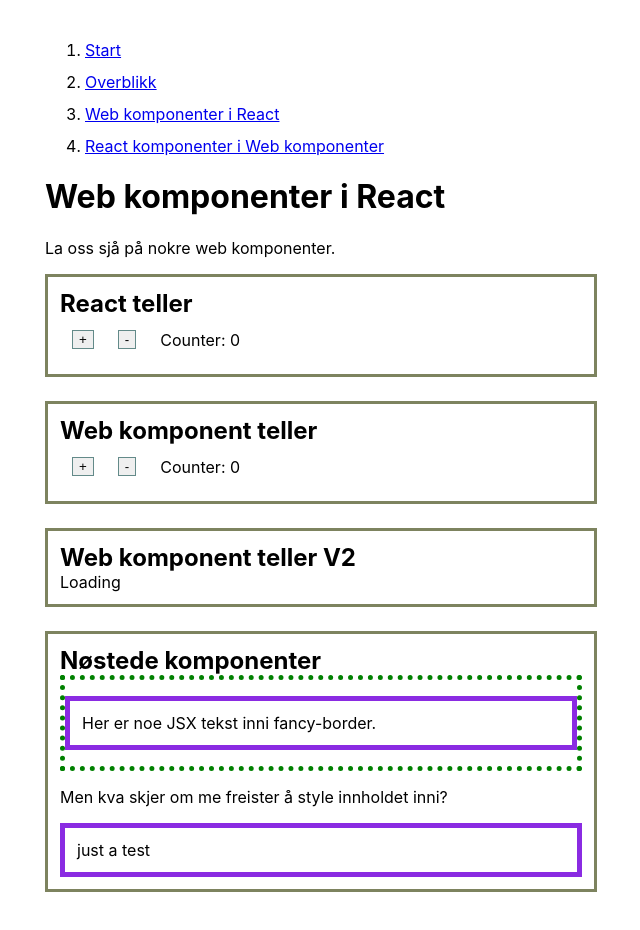
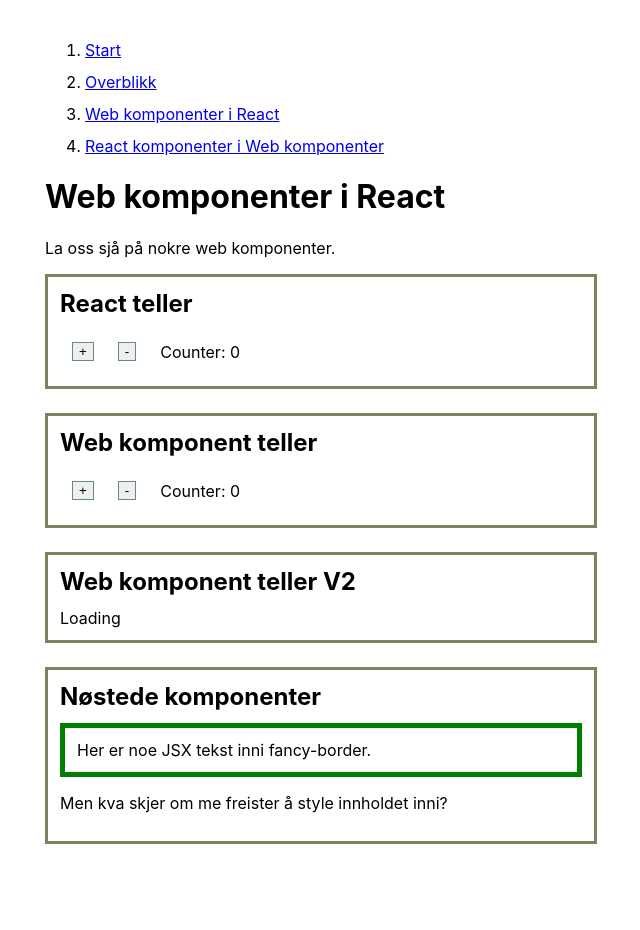
Before and after one commit to nilsnh/intro-to-vanilla-web-components-in-react, a Next.js app: page /web-components-in-react in a window 1280 px wide. Shown: the top 930 px of the page, without its empty margins (319-959 px from the left). After the commit the page ends 892 px from the top, so only its background shows below. Built offline with nearby package versions, Linux system fonts and the light colour scheme.

Commit message:
use fat arrows in class

```diff
--- a/components/example.js
+++ b/components/example.js
@@ -6,6 +6,7 @@ export default function Example({ title, children }) {
       <style jsx>{`
         h2 {
           margin: 0;
+          margin-bottom: var(--spacing-small);
         }
         section {
           border: 3px solid var(--moz-green);
--- a/pages/web-components-in-react.js
+++ b/pages/web-components-in-react.js
@@ -27,14 +27,12 @@ export default function WCInReact() {
       </Example>
       <Example title="Nøstede komponenter">
         <WebComponentLoader load={['fancy-border']}>
-          <fancy-border color="green">
-            <p className="fancy-border">
-              Her er noe JSX tekst inni fancy-border.
-            </p>
+          <fancy-border color="green" party="false">
+            <span>Her er noe JSX tekst inni fancy-border.</span>
           </fancy-border>
           <p>Men kva skjer om me freister å style innholdet inni?</p>
         </WebComponentLoader>
-        <style jsx global>
+        {/* <style jsx global>
           {`
             .fancy-border {
               padding: 12px;
@@ -42,7 +40,7 @@ export default function WCInReact() {
             }
           `}
         </style>
-        <div className="fancy-border">just a test</div>
+        <div className="fancy-border">just a test</div> */}
       </Example>
     </>
   )
--- a/public/chill-counter-v2.js
+++ b/public/chill-counter-v2.js
@@ -8,8 +8,6 @@
       super()
       this.counter = 0
       this.root = this.attachShadow({ mode: 'open' })
-      this.increment = this.increment.bind(this)
-      this.decrement = this.decrement.bind(this)
     }
 
     connectedCallback() {
@@ -30,12 +28,12 @@
       h.cleanup()
     }
 
-    increment() {
+    increment = () => {
       this.counter++
       this.counterDiv.textContent = `Counter: ${this.counter}`
     }
 
-    decrement() {
+    decrement = () => {
       this.counter--
       this.counterDiv.textContent = `Counter: ${this.counter}`
     }
--- a/public/fancy-border.js
+++ b/public/fancy-border.js
@@ -1,7 +1,12 @@
-;(async function () {
+;(function () {
   // Inspired by: https://alligator.io/web-components/attributes-properties/
   const template = document.createElement('template')
   template.innerHTML = `
+    <style>
+      div {
+        padding: 12px;
+      }
+    </style>
     <div>
       <slot></slot>
     </div>
@@ -24,10 +29,7 @@
       this.root = this.attachShadow({ mode: 'open' })
       this.root.appendChild(template.content.cloneNode(true))
       this.borderDiv = this.root.querySelector('div')
-      this.borderStyle = borderStyles[0]
-      this.flipBorder = this.flipBorder.bind(this)
-      this.renderBorder = this.renderBorder.bind(this)
-      this.checkIfParty = this.checkIfParty.bind(this)
+      this.borderStyle = 'solid'
     }
 
     static get observedAttributes() {
@@ -43,11 +45,11 @@
       }
     }
 
-    renderBorder() {
+    renderBorder = () => {
       this.borderDiv.style = `border: 5px ${this.borderStyle} ${this.color}`
     }
 
-    checkIfParty() {
+    checkIfParty = () => {
       const isParty = this.getAttribute('party')
       if (isParty === 'true' && !this.intervalID) {
         this.intervalID = setInterval(this.flipBorder, 1000)
@@ -57,7 +59,7 @@
       }
     }
 
-    flipBorder() {
+    flipBorder = () => {
       const currentIndex = borderStyles.indexOf(this.borderStyle)
       if (currentIndex === borderStyles.length - 1) {
         this.borderStyle = borderStyles[0]
```
